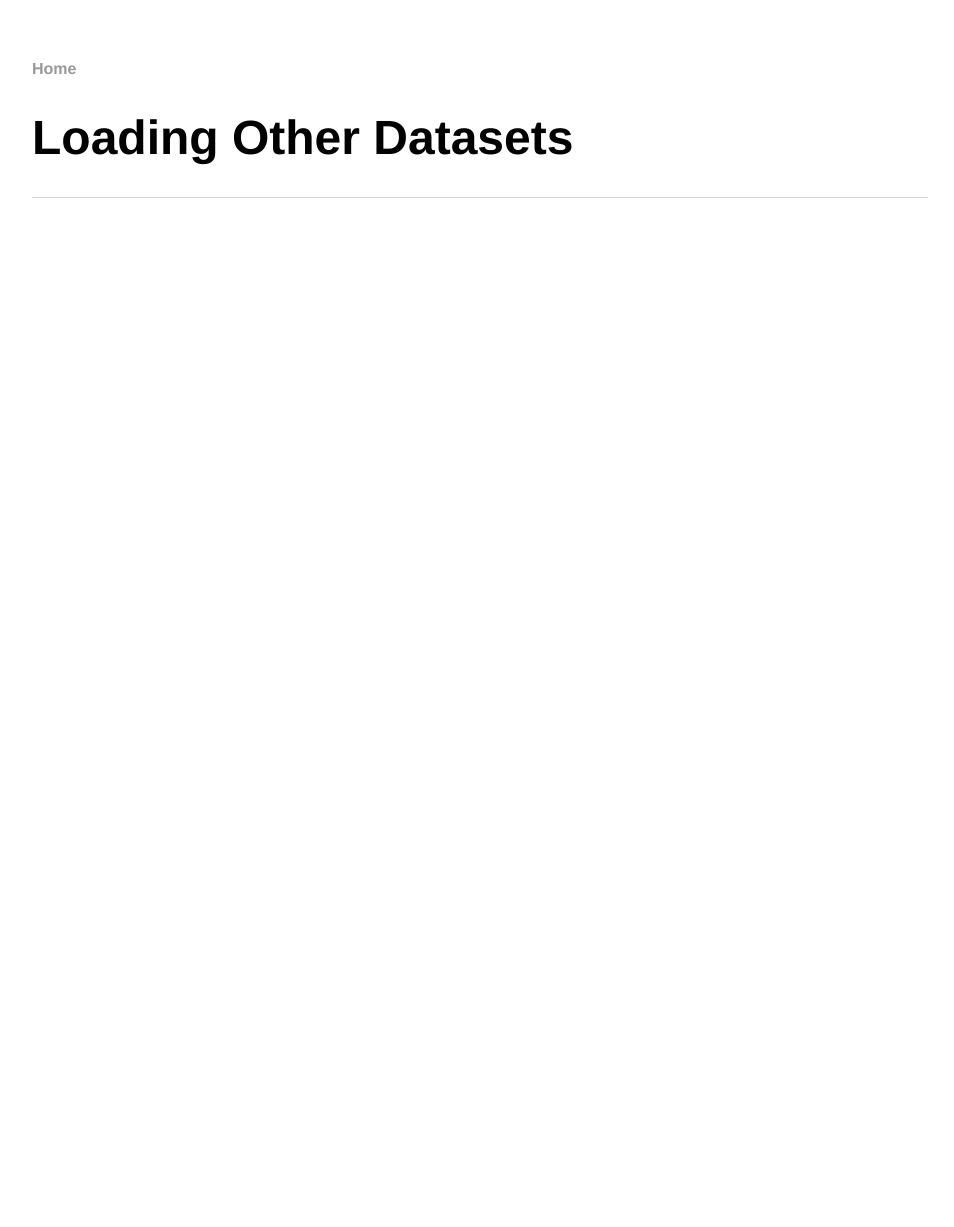
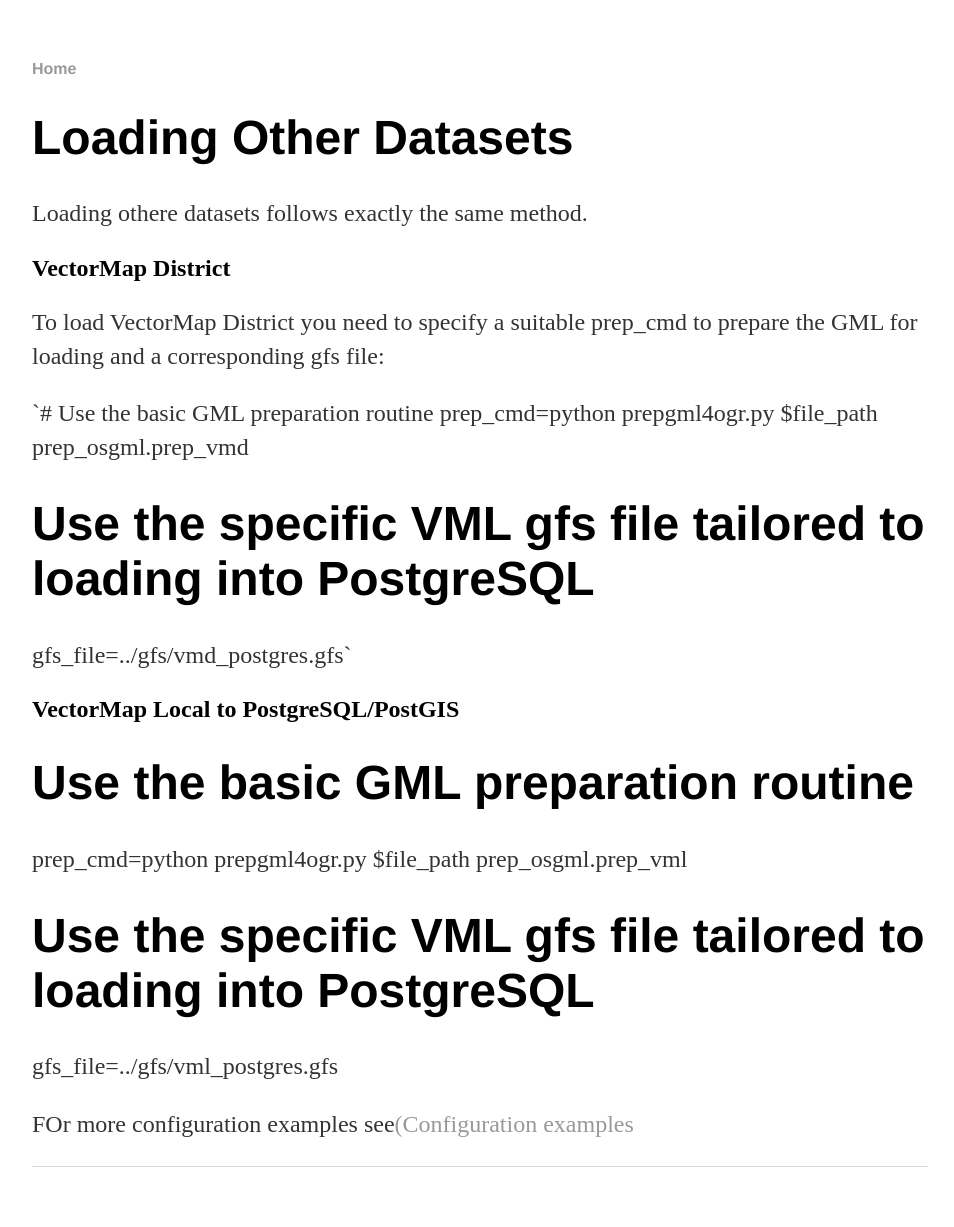
Before and after one commit to walkermatt/aileenh.github.io, a Jekyll site: the page built from loading-other-datasets.md, in a window 1280 px wide. Shown: the whole page, without its empty margins (160-1114 px from the left). Built offline with Jekyll 4.4.1, drawn with Linux system fonts in a browser that asks for light colours; before the commit the page ends 900 px from its top, so only the background shows below that.

Commit message:
Update loading-other-datasets.md

```diff
--- a/loading-other-datasets.md
+++ b/loading-other-datasets.md
@@ -3,3 +3,25 @@
 title: Load Other Datasets
 ---
 # Loading Other Datasets #
+
+Loading othere datasets follows exactly the same method.
+
+## VectorMap District ##
+
+To load VectorMap District you need to specify a suitable prep_cmd to prepare the GML for loading and a corresponding gfs file:
+
+`# Use the basic GML preparation routine
+prep_cmd=python prepgml4ogr.py $file_path prep_osgml.prep_vmd
+
+# Use the specific VML gfs file tailored to loading into PostgreSQL
+gfs_file=../gfs/vmd_postgres.gfs`
+
+## VectorMap Local to PostgreSQL/PostGIS ##
+
+# Use the basic GML preparation routine
+prep_cmd=python prepgml4ogr.py $file_path prep_osgml.prep_vml
+
+# Use the specific VML gfs file tailored to loading into PostgreSQL
+gfs_file=../gfs/vml_postgres.gfs
+
+FOr more configuration examples see[(Configuration examples](https://github.com/AstunTechnology/Loader/wiki/Configuration-examples)
```
